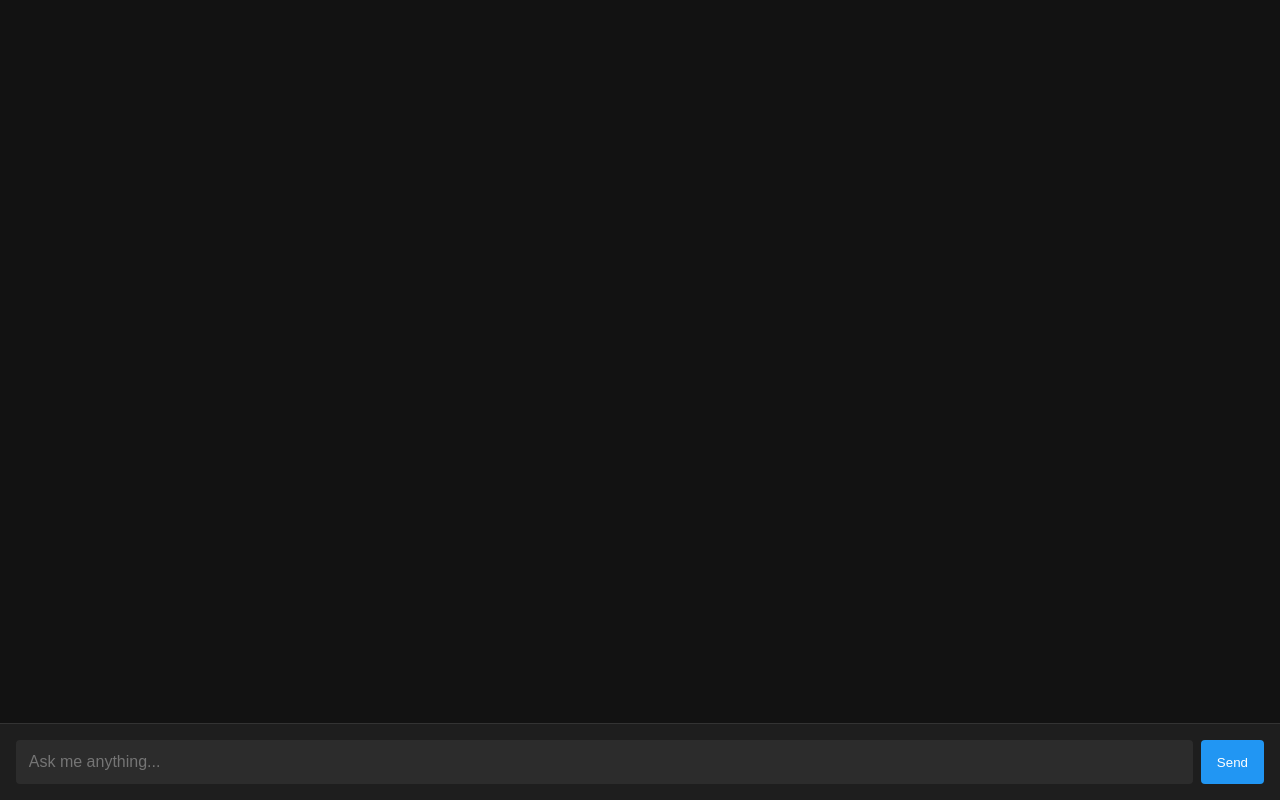
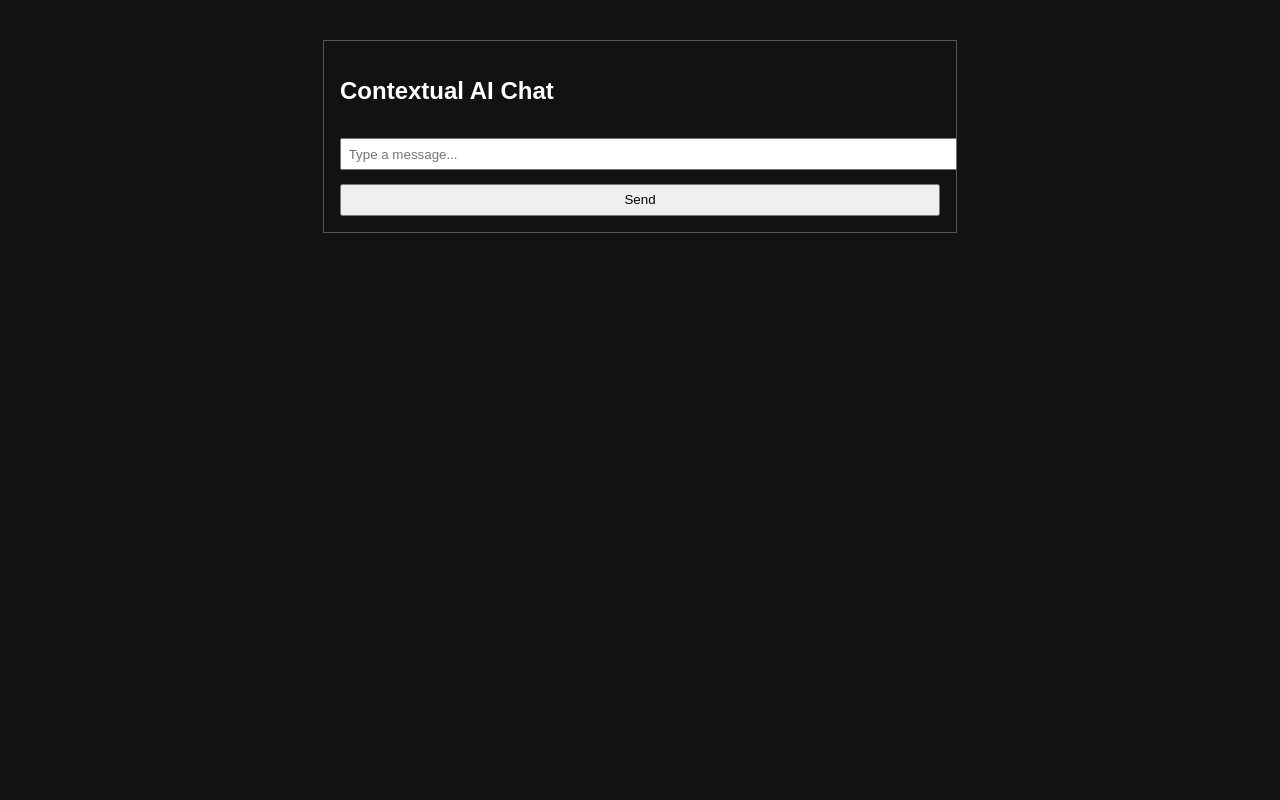
Before and after one commit to Chalouw137/contextual-ai-core, a Flask app: page / in a window 1280 px wide. Run offline with Flask 3, Linux system fonts and the light colour scheme; some libraries are stand-ins or nearby versions.

Commit message:
Add files via upload

```diff
--- a/templates/index.html
+++ b/templates/index.html
@@ -1,19 +1,39 @@
 <!DOCTYPE html>
-<html lang="en">
+<html lang="en" class="dark">
 <head>
-  <meta charset="UTF-8" />
-  <meta name="viewport" content="width=device-width, initial-scale=1.0"/>
-  <title>Contextual AI</title>
-  <link rel="stylesheet" href="{{ url_for('static', filename='styles.css') }}" />
+    <meta charset="UTF-8" />
+    <meta name="viewport" content="width=device-width, initial-scale=1.0"/>
+    <title>Contextual AI</title>
+    <style>
+        body { background-color: #121212; color: #fff; font-family: sans-serif; padding: 2em; }
+        #chat { border: 1px solid #555; padding: 1em; max-width: 600px; margin: auto; }
+        input, button { padding: 0.5em; margin-top: 1em; width: 100%; }
+    </style>
 </head>
 <body>
-  <div id="chat"></div>
+    <div id="chat">
+        <h2>Contextual AI Chat</h2>
+        <div id="messages"></div>
+        <input id="input" placeholder="Type a message..." />
+        <button onclick="sendMessage()">Send</button>
+    </div>
+    <script src="https://cdn.socket.io/4.3.2/socket.io.min.js"></script>
+    <script>
+        const socket = io();
+        const messages = document.getElementById("messages");
+        const input = document.getElementById("input");
 
-  <form id="input-form">
-    <input id="message-input" type="text" placeholder="Ask me anything..." autocomplete="off" />
-    <button id="submit-btn">Send</button>
-  </form>
+        socket.on("response", (data) => {
+            const msg = document.createElement("div");
+            msg.textContent = data.data;
+            messages.appendChild(msg);
+        });
 
-  <script src="{{ url_for('static', filename='app.js') }}"></script>
+        function sendMessage() {
+            const text = input.value;
+            socket.emit("message", text);
+            input.value = "";
+        }
+    </script>
 </body>
 </html>
```
